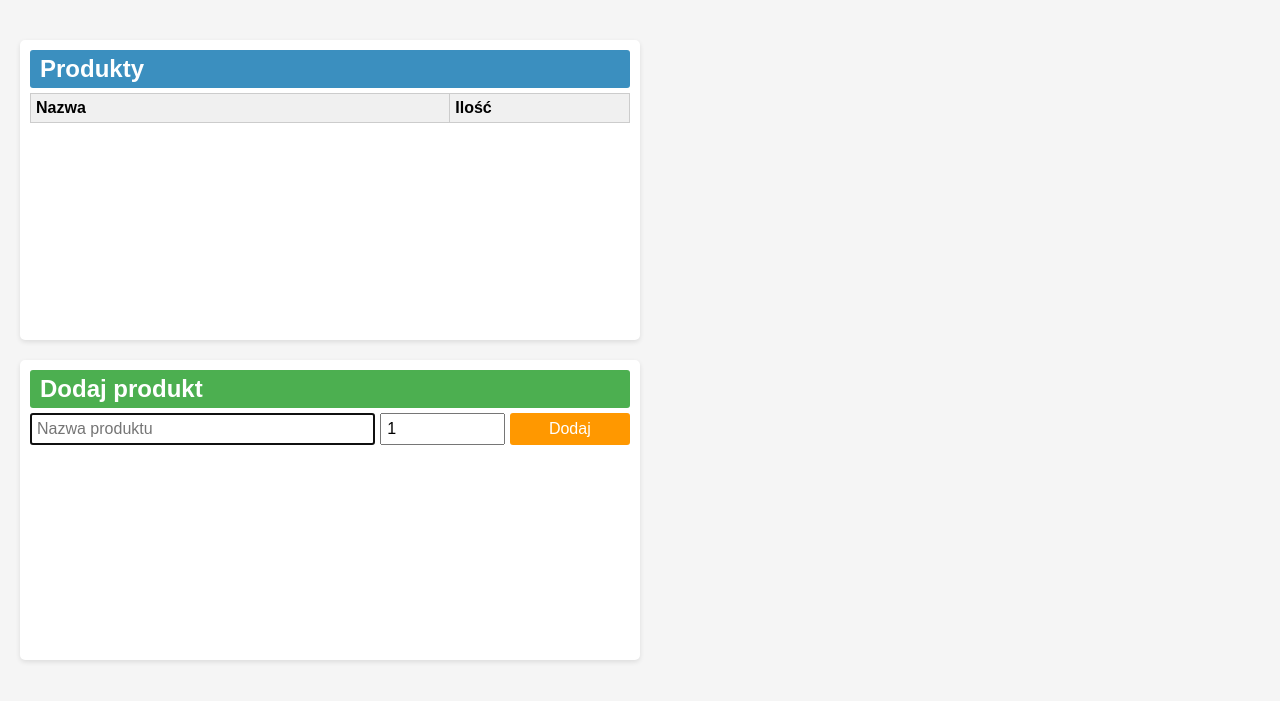
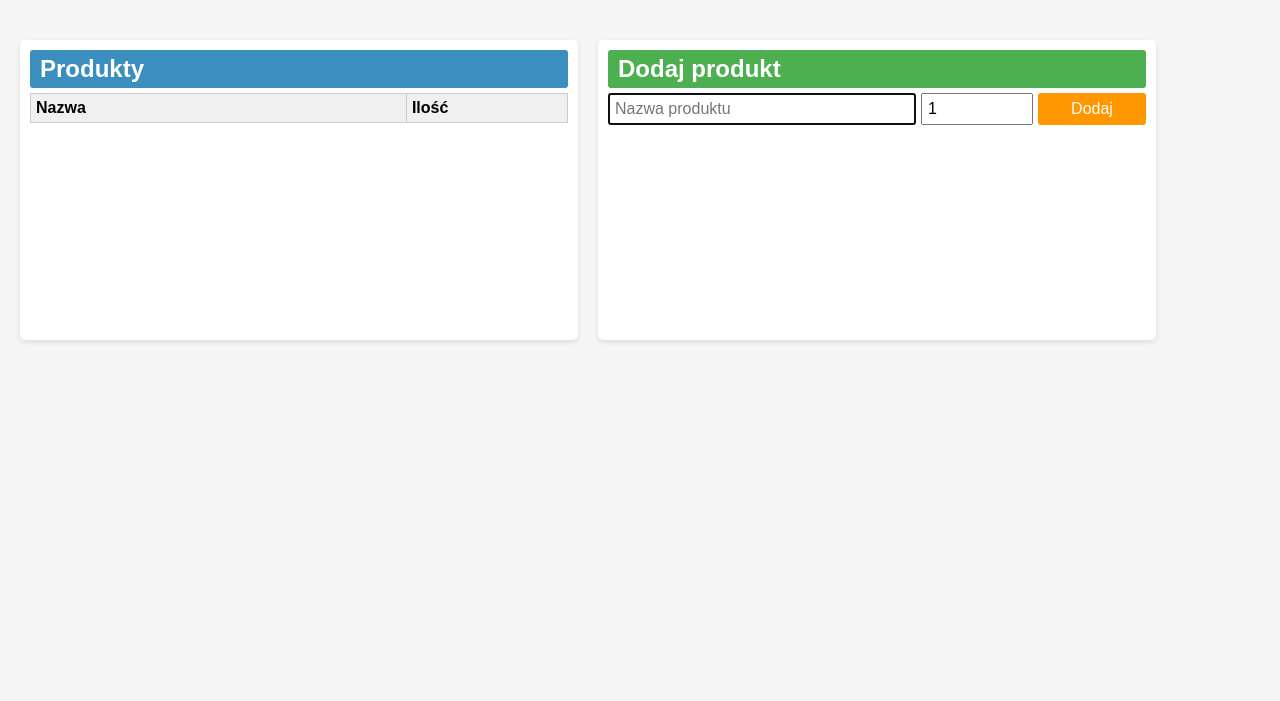
Before and after one commit to kris19000/magazyn, a Flask app: page / in a window 1280 px wide. Shown: the part 70-771 px from the top of the page. Run offline with Flask 3, Linux system fonts and the light colour scheme; data that the repository does not hold is empty.

Commit message:
Update index.html

```diff
--- a/templates/index.html
+++ b/templates/index.html
@@ -14,7 +14,7 @@
             background-color: #f5f5f5;
         }
 
-        /* Nagłówek strony, wysokość dopasowana do zawartości */
+        /* Nagłówek strony */
         header {
             width: 100%;
             background-color: white;
@@ -31,7 +31,7 @@
 
         /* Kontener z produktami - lewa tabela */
         .products-container {
-            width: 50%;
+            width: 45%; /* Zmniejszona szerokość */
             display: flex;
             flex-direction: column;
             background-color: white;
@@ -39,7 +39,7 @@
             box-sizing: border-box;
             border-radius: 5px;
             box-shadow: 0 2px 5px rgba(0,0,0,0.1);
-            min-height: 300px;  /* Gwarantujemy minimalną wysokość kontenera */
+            min-height: 300px;
         }
 
         .products-container h2 {
@@ -53,7 +53,7 @@
         .products-table-wrapper {
             overflow-y: auto;
             flex: 1;
-            max-height: 60vh; /* Tabelka z produktami ma przewijanie, jeśli jest za długa */
+            max-height: 60vh;
         }
 
         table {
@@ -85,13 +85,13 @@
 
         /* Kontener do dodawania produktów - prawa tabela */
         .add-container {
-            width: 50%;
+            width: 45%; /* Zmniejszona szerokość */
             background-color: white;
             padding: 10px;
             box-sizing: border-box;
             border-radius: 5px;
             box-shadow: 0 2px 5px rgba(0,0,0,0.1);
-            min-height: 300px; /* Gwarantujemy minimalną wysokość */
+            min-height: 300px;
         }
 
         .add-container h2 {
```
